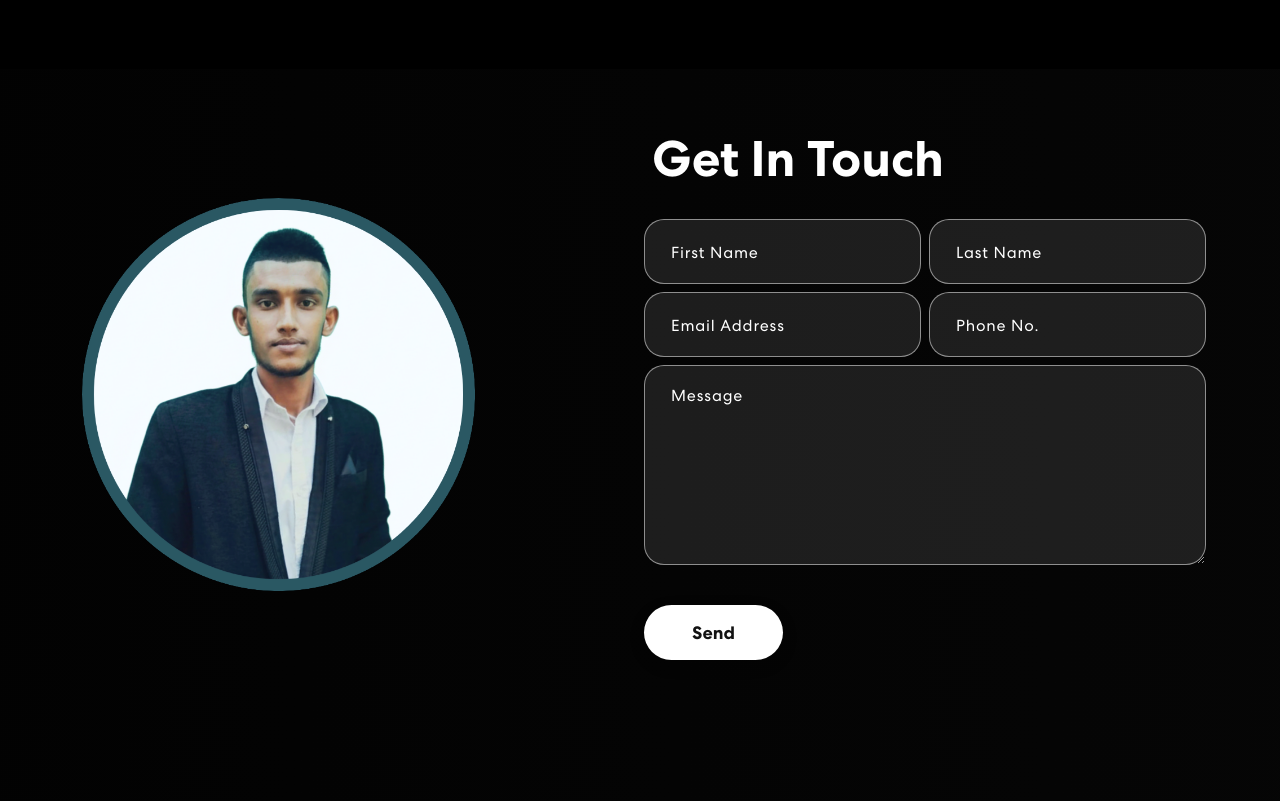
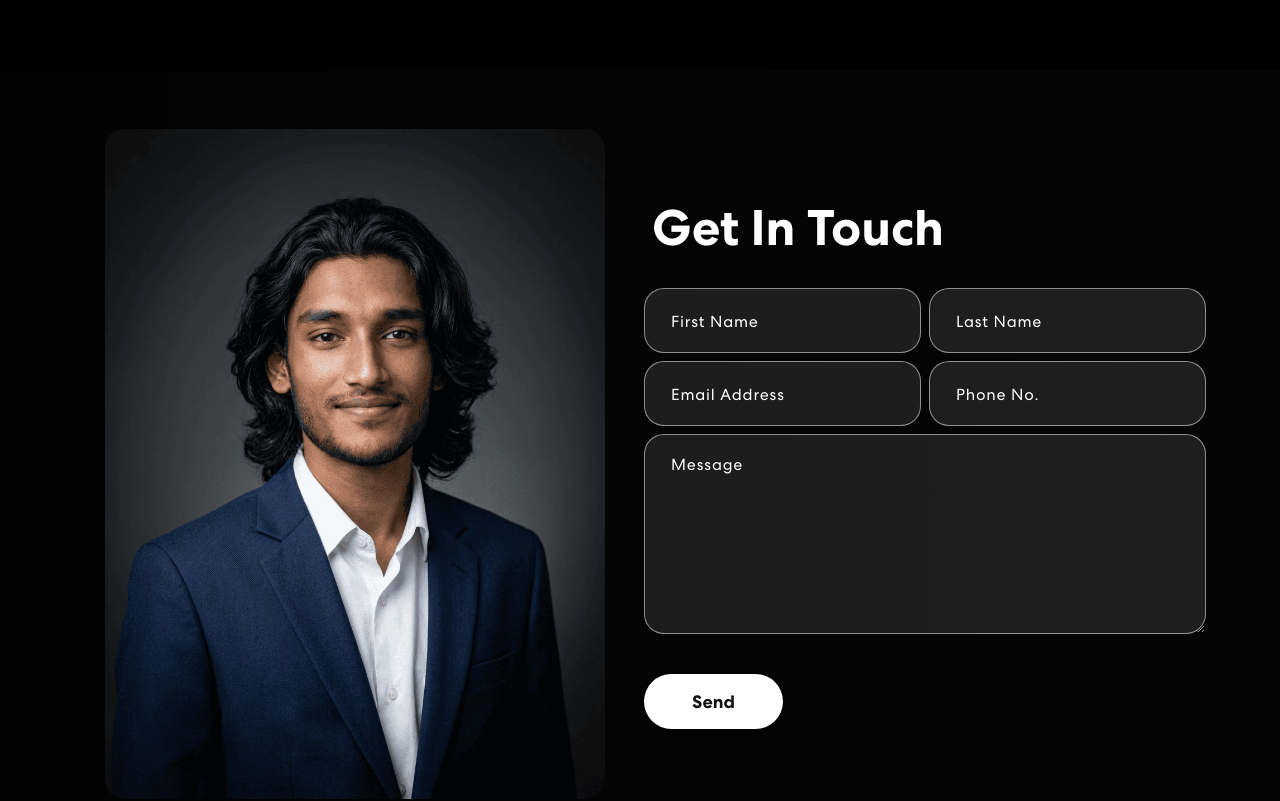
Before and after one commit to sudeshkavinda550/Personal-Portfolio, a React (Create React App) app: page / in a window 1280 px wide. Shown: the part 5860-6661 px from the top of the page. Built offline with nearby package versions, Linux system fonts and the light colour scheme.

Commit message:
Change contact image and enhance styling
Updated the contact image to a new Gemini generated image and added styling for better presentation.

```diff
--- a/src/components/Contact.js
+++ b/src/components/Contact.js
@@ -1,6 +1,7 @@
 import { useState } from "react";
 import { Container, Row, Col } from "react-bootstrap";
-import contactImg from "../assets/img/PicsArt_10-06-07.53.49.png";
+// The Banner section image (Gemini) has been moved here to become the Contact image
+import contactImg from "../assets/img/Gemini_Generated_Image_pqvb7ipqvb7ipqvb-clean (1).png";
 import 'animate.css';
 import TrackVisibility from 'react-on-screen';
 
@@ -65,7 +66,20 @@ export const Contact = () => {
           <Col size={12} md={6}>
             <TrackVisibility>
               {({ isVisible }) =>
-                <img className={isVisible ? "animate__animated animate__zoomIn" : ""} src={contactImg} alt="Contact Us"/>
+                <img
+                  className={isVisible ? "animate__animated animate__zoomIn" : ""}
+                  src={contactImg}
+                  alt="Contact Us"
+                  style={{
+                    width: "100%",
+                    maxWidth: "500px",
+                    height: "auto",
+                    display: "block",
+                    margin: "0 auto",
+                    borderRadius: "20px", // Rounded corners, matching the old Banner styling cue
+                    objectFit: "contain"
+                  }}
+                />
               }
             </TrackVisibility>
           </Col>
```
